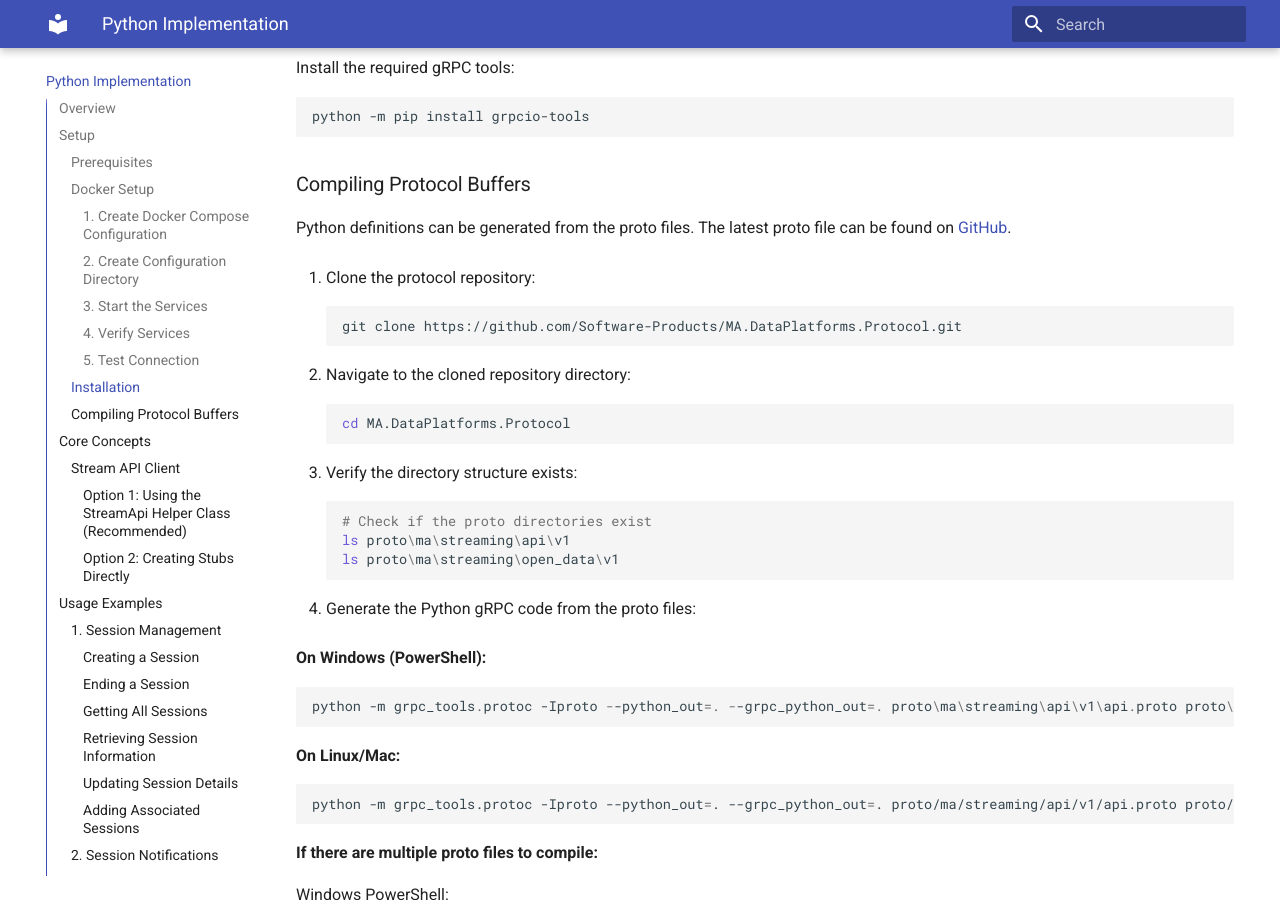
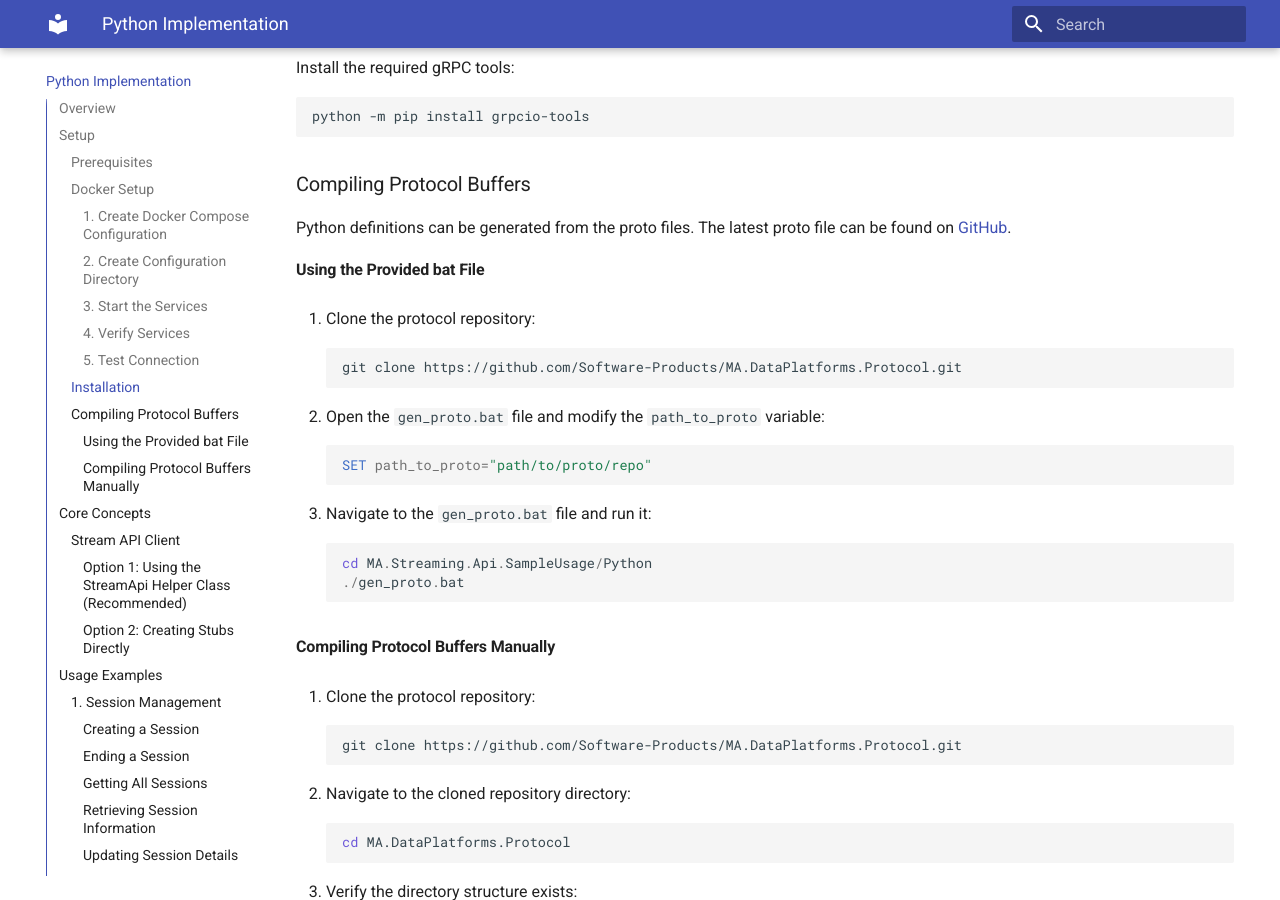
Before and after one commit to mat-docs/MA.Streaming.Api.UsageSample, an MkDocs documentation site: the page built from docs/python.md, in a window 1280 px wide and 900 px high, scrolled down 3771 px. Built offline with MkDocs 1.6.1 and Material for MkDocs 9.7.7, drawn with Linux system fonts in a browser that asks for light colours; some of the changed text lies outside the part shown.

Commit message:
fix some minor issues

````diff
--- a/docs/python.md
+++ b/docs/python.md
@@ -192,6 +192,26 @@ python -m pip install grpcio-tools
 ### Compiling Protocol Buffers
 
 Python definitions can be generated from the proto files. The latest proto file can be found on [GitHub](https://github.com/Software-Products/MA.DataPlatforms.Protocol).
+
+#### Using the Provided bat File
+
+1. Clone the protocol repository:
+   ```bash
+   git clone https://github.com/Software-Products/MA.DataPlatforms.Protocol.git
+   ```
+
+2. Open the ``` gen_proto.bat ``` file and modify the ``` path_to_proto ``` variable:
+``` batch
+SET path_to_proto="path/to/proto/repo"
+```
+
+3. Navigate to the ``` gen_proto.bat ``` file and run it:
+``` powershell
+cd MA.Streaming.Api.SampleUsage/Python
+./gen_proto.bat
+```
+
+#### Compiling Protocol Buffers Manually
 
 1. Clone the protocol repository:
    ```bash
````
Also changed, not shown: other parts of docs/python.md (+1 -1 lines), docs/csharp.md (+2 -2 lines).
